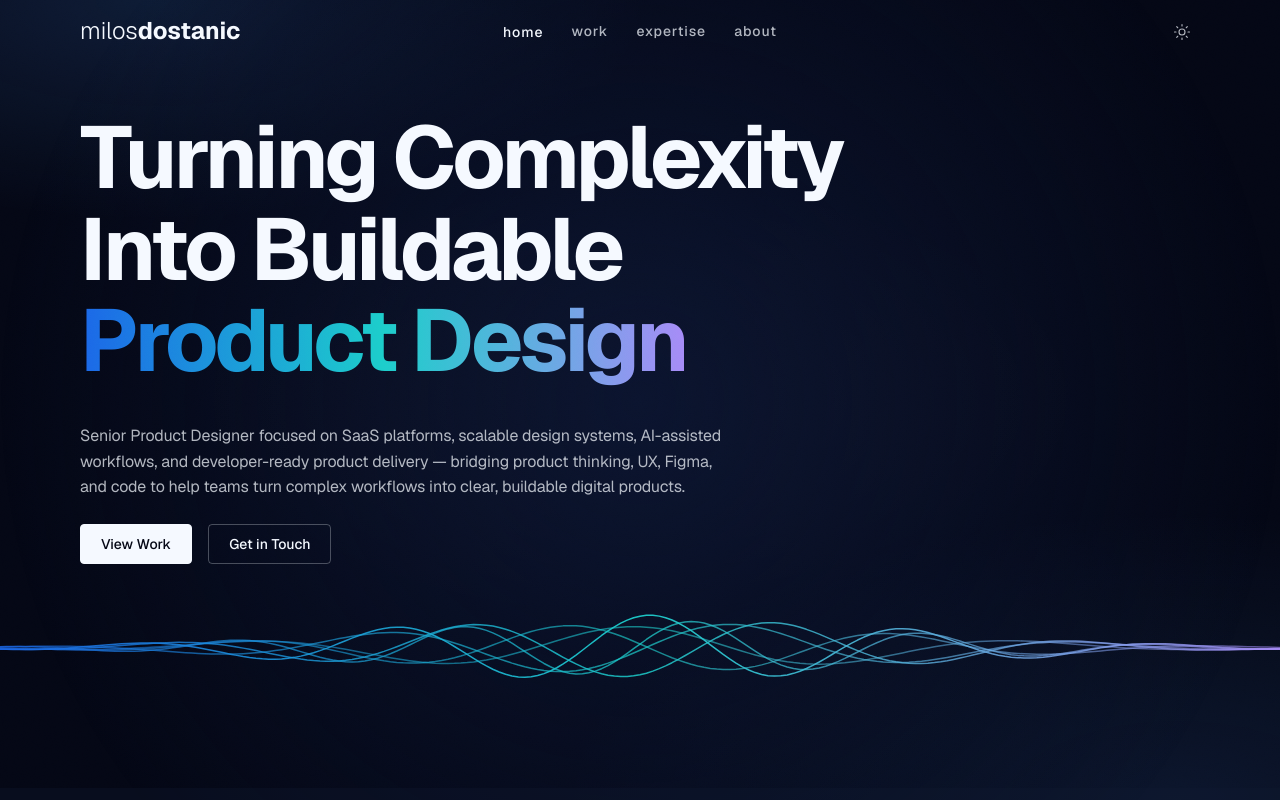
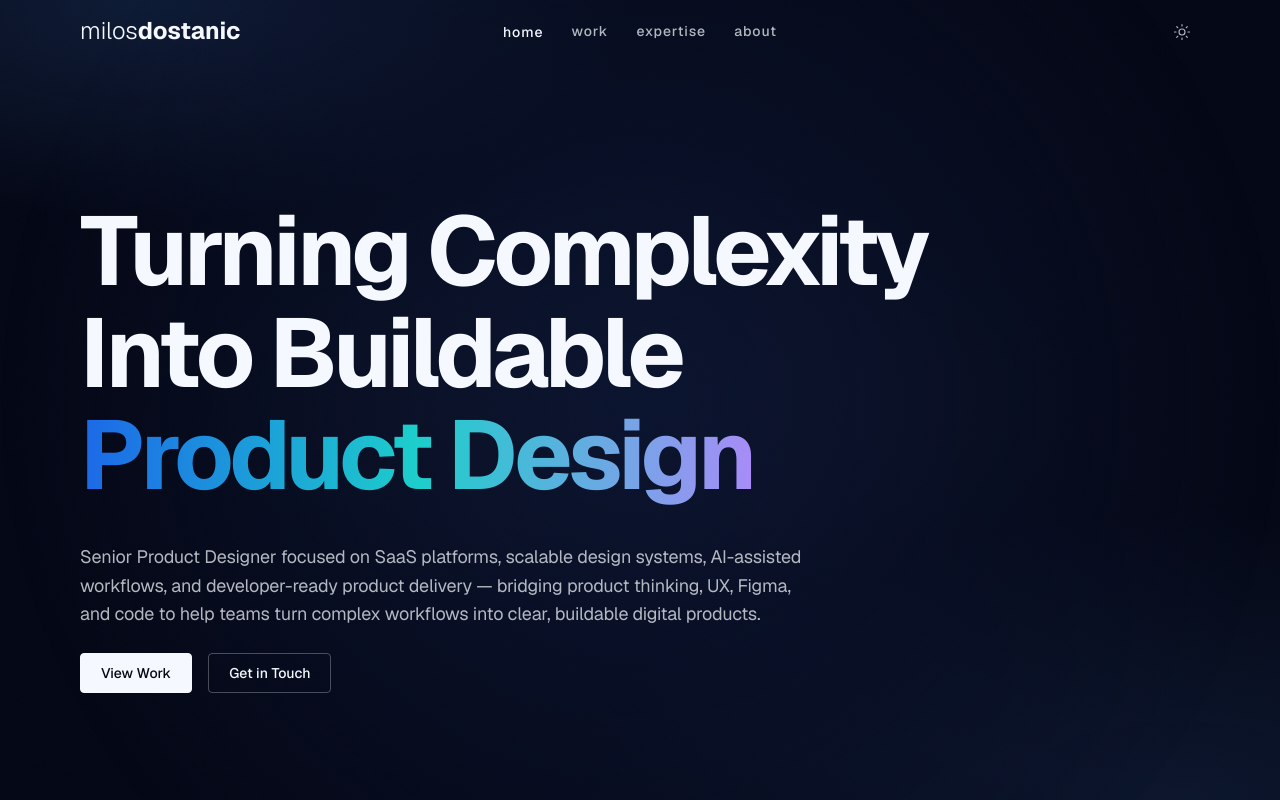
Before and after one commit to mdostanic85/dostanic, a Next.js app: page / in a window 1280 px wide. Shown: the top 800 px of the page. Built offline with nearby package versions, Linux system fonts and the light colour scheme.

Commit message:
New Changes

```diff
--- a/src/components/home/Hero.tsx
+++ b/src/components/home/Hero.tsx
@@ -12,10 +12,10 @@ export default function Hero() {
   return (
     <section
       aria-label="Introduction"
-      className="grain relative overflow-x-hidden pt-16"
+      className="grain relative h-[1000px] overflow-x-hidden pt-[120px]"
     >
-      <Container size="wide">
-        <div className="py-8 sm:py-10 lg:py-12">
+      <Container size="wide" className="max-w-[1399px]">
+        <div className="py-20">
           <h1
             className={cn(heroHeadingClassName, 'hero-title-tight')}
             style={{
@@ -49,7 +49,7 @@ export default function Hero() {
           </div>
 
           <div
-            className="mt-6 animate-fade-in-up sm:mt-7 lg:mt-8"
+            className="mt-[104px] animate-fade-in-up sm:mt-[108px] lg:mt-28"
             style={{ animationDelay: '560ms' }}
           >
             <WaveStripe />
--- a/src/lib/headings.ts
+++ b/src/lib/headings.ts
@@ -51,11 +51,11 @@ export const pageIntroClassName =
 
 /** `h1` — home hero stack (pair with `.hero-title-tight` in globals for rhythm). */
 export const heroHeadingClassName =
-  'display-tight flex max-w-[1240px] flex-col gap-0 text-[40px] font-bold text-foreground animate-fade-in-up sm:text-[clamp(47px,6.84vw,92px)]'
+  'display-tight flex max-w-[1240px] flex-col gap-0 text-[44px] font-bold text-foreground animate-fade-in-up sm:text-[clamp(52px,7.6vw,102px)]'
 
 /** Hero supporting paragraph under `h1`. */
 export const heroIntroClassName =
-  'mt-5 max-w-[838px] text-balance text-[13px] font-normal leading-[1.55] tracking-[-0.01em] text-muted animate-fade-in-up sm:mt-6 sm:text-[14px] lg:text-[16px] lg:leading-[1.6]'
+  'mt-5 max-w-[838px] text-balance text-[13px] font-normal leading-[1.55] tracking-[-0.01em] text-muted animate-fade-in-up sm:mt-6 sm:text-[14px] lg:text-[18px] lg:leading-[1.6]'
 
 /** `h2` — closing CTA masthead on inverse background. */
 export const footerCtaHeadingClassName =
```
